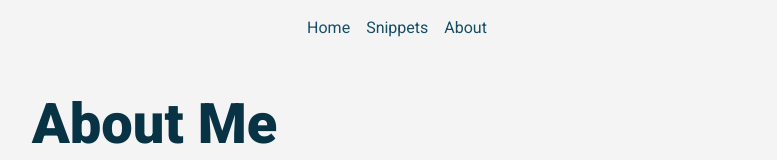
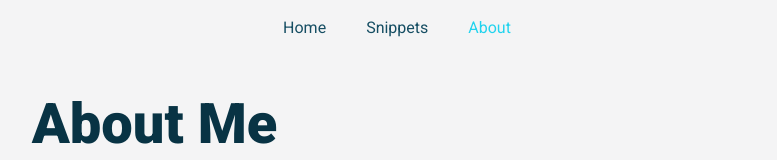
Before and after one commit to ecmCode/code-snippets, a Next.js app: page /about in a window 1280 px wide. Shown: the top 160 px of the page, without its empty margins (243-1020 px from the left). Built offline with nearby package versions, Linux system fonts and the light colour scheme.

Commit message:
chore(components ): Navbar routing

```diff
--- /dev/null
+++ b/components/global/navbar/Navbar.module.css
@@ -0,0 +1,3 @@
+.navbar{
+    @apply flex gap-10 my-4 justify-center items-center
+}
--- a/components/global/navbar/Navbar.tsx
+++ b/components/global/navbar/Navbar.tsx
@@ -1,12 +1,25 @@
+"use client"
+
 import Link from "next/link";
+import style from "./Navbar.module.css"
+import { usePathname } from "next/navigation";
+
+const routes = [
+  { name: "Home", path: "/" },
+  { name: "Snippets", path: "/snippets" },
+  { name: "About", path: "/about" },
+]
 
 const Navbar = () => {
+  const pathname = usePathname()
   return (
     <nav>
-      <div className="flex gap-4 my-4">
-        <Link href="/">Home</Link>
-        <Link href="/snippets">Snippets</Link>
-        <Link href="/about">About</Link>
+      <div className={style.navbar}>
+        {routes.map(route => (
+          <Link key={route.name} href={route.path} className={route.path === pathname ? "text-cyan-400" : "hover:text-cyan-400"}>
+            {route.name}
+          </Link>
+        ))}
       </div>
     </nav>
   );
```
